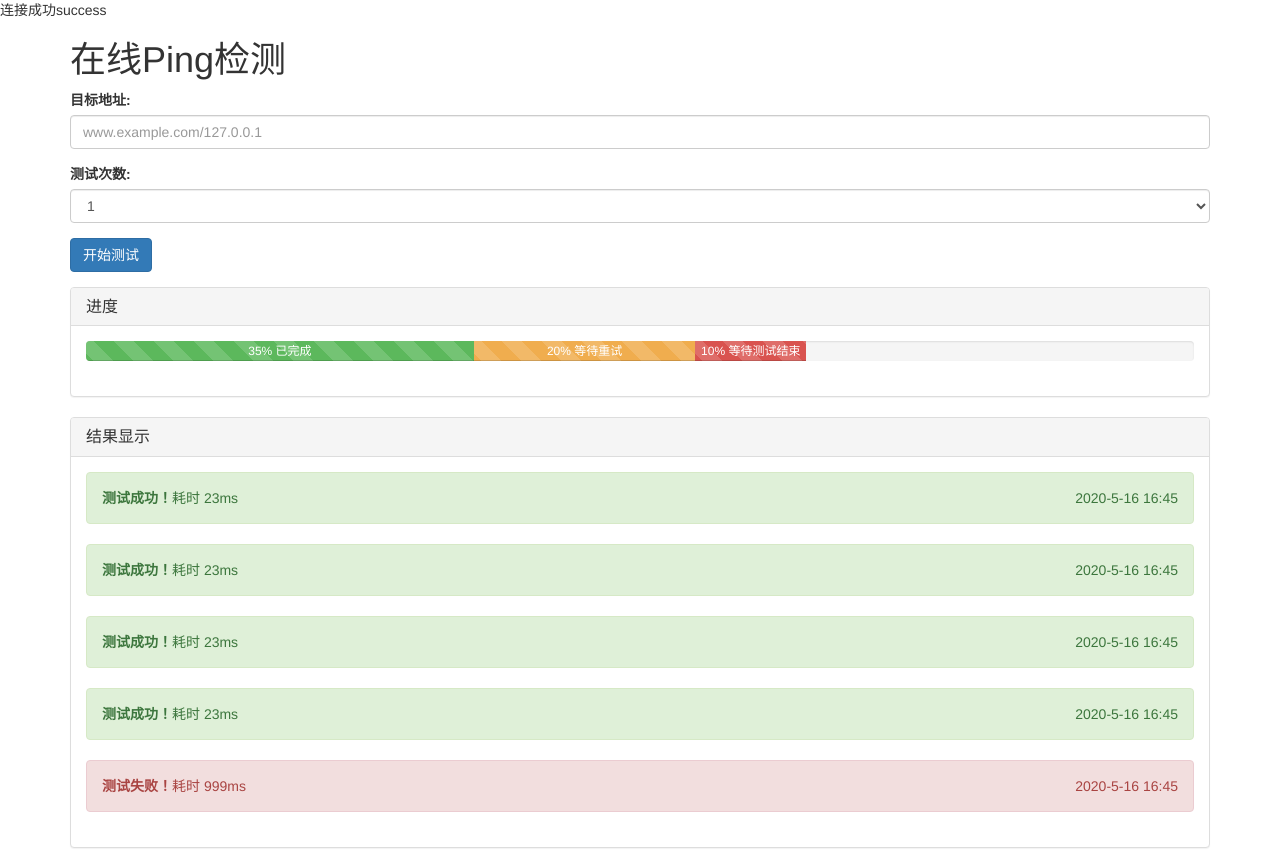
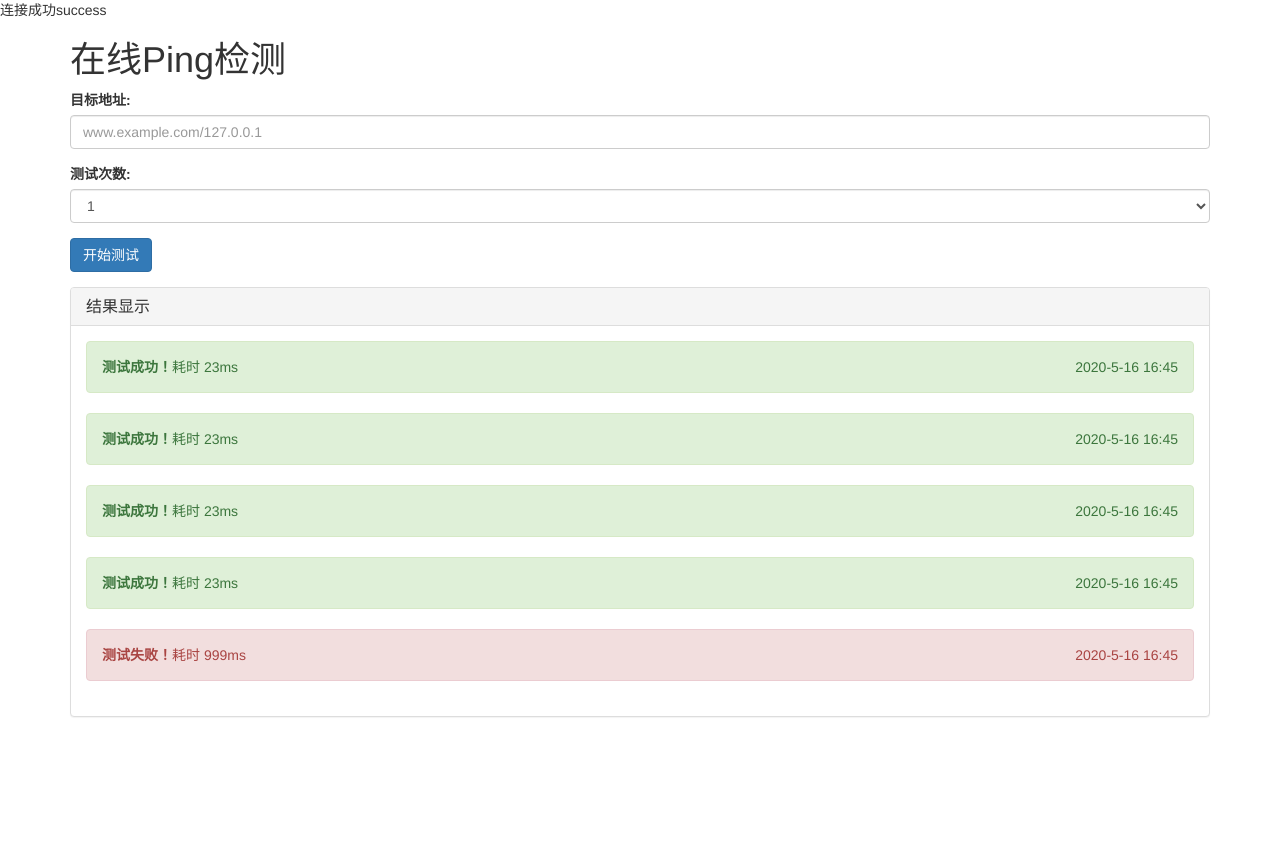
Before and after one commit to tokyohost/pingindex, a PHP site: page /phpindex/ in a window 1280 px wide. After the commit the page ends 717 px from the top, so only its background shows below. Run offline with PHP 8.4, Linux system fonts and the light colour scheme.

Commit message:
complete index page show

```diff
--- a/index.php
+++ b/index.php
@@ -69,21 +69,21 @@ echo start_connect();
         开始测试
     </button>
 
-    <div class="panel panel-default" style="margin-top: 15px">
+    <div class="panel panel-default" style="margin-top: 15px;display: none" id="process_panel">
         <div class="panel-heading">
             <h3 class="panel-title">进度</h3>
         </div>
         <div class="panel-body">
             <div class="form-group">
                 <div class="progress" id="progress_1">
-                    <div class="progress-bar progress-bar-success progress-bar-striped active" id="pro_success" style="width: 35%">
-                        35% 已完成
+                    <div class="progress-bar progress-bar-success progress-bar-striped active" id="pro_success" style="width: 0%">
+                        <span id="pro_success_text">35% 已完成</span>
                     </div>
-                    <div class="progress-bar progress-bar-warning progress-bar-striped active" id="pro_wait" style="width: 20%">
+                    <div class="progress-bar progress-bar-warning progress-bar-striped active" id="pro_wait" style="width: 0%">
                         20% 等待重试
                     </div>
-                    <div class="progress-bar progress-bar-danger progress-bar-striped active" id="pro_danger" style="width: 10%">
-                        10% 等待测试结束
+                    <div class="progress-bar progress-bar-danger progress-bar-striped active" id="pro_danger" style="width: 0%">
+                        <span id="pro_danger_text">10% 等待测试结束</span>
                     </div>
                 </div>
             </div>
@@ -122,29 +122,65 @@ echo start_connect();
         $('#host_input').attr("disabled","disabled");
         $('#test_count').attr("disabled","disabled");
 
+        $("#process_panel").show();
+
+        //初始化
+        $("#pro_danger").css('width',parseInt(0)+"%");
+        $("#pro_danger_text").text(parseInt(0)+"% 等待服务器测试");
+        $("#pro_success").css('width',0+"%");
+        $("#pro_success_text").text(0+"% 已完成");
+
+
         startTest($("#test_count").val(),$("#host_input").val());
         console.log("count:"+$("#test_count").val()+" host:"+$("#host_input").val());
 
     })
 
     function startTest(count,host) {
-
+        var sended = 0;
+        var wait = 0;
+        var success = 0;
+        var success_count = 0;
         for(var i=0;i<count;i++){
 
 
 
+            $("#pro_danger").css('width',parseInt(100 - (success_count/count*100))+"%");
+            $("#pro_danger_text").text(parseInt(100 - (success_count/count*100))+"% 等待服务器测试");
             $.ajax({url:"./test_server.php?host="+host,success:function(result){
 
                     var json_result = $.parseJSON(result);
                     if(json_result['result'] == "Host could not be reached."){
-                        var panel = "<div class=\"alert alert-danger\" role=\"alert\"><b>测试失败！</b>耗时 23ms <span style=\"float: right\">"+json_result['time']+"</span></div>"
+                        var panel = "<div class=\"alert alert-danger\" role=\"alert\"><b>"+json_result['result']+"</b>耗时 23ms <span style=\"float: right\">"+json_result['time']+"</span></div>"
                         $("#show_panel").prepend(panel);
 
                     }else{
-                        var panel = "<div class=\"alert alert-success\" role=\"alert\"><b>测试成功！</b>耗时 23ms <span style=\"float: right\">"+json_result['time']+"</span></div>"
+                        var panel = "<div class=\"alert alert-success\" role=\"alert\"><b>"+json_result['result']+"</b>耗时 23ms <span style=\"float: right\">"+json_result['time']+"</span></div>"
                         $("#show_panel").prepend(panel);
                     }
+                    success_count ++;
+
+                    $("#pro_danger").css('width',parseInt(100 - (success_count/count*100))+"%");
+                    $("#pro_danger_text").text(parseInt(100-(success_count/count*100))+"% 等待服务器测试");
+
+
+                    success = parseInt(success_count/count*100);
+                    $("#pro_success").css('width',success+"%");
+                    $("#pro_success_text").text(success+"% 已完成");
+
+                    //测试完成
+
+                    if(success == 100){
+                        $("#startTest").attr("disabled",false);//禁用input标签
+                        // $("#startTest").attr("disabled",false);//启用input标签
+                        $('#host_input').attr("disabled",false);
+                        $('#test_count').attr("disabled",false);
+
+                        // $("#process_panel").hide();
+
+                    }
                 }});
+
 
         }
 
```
